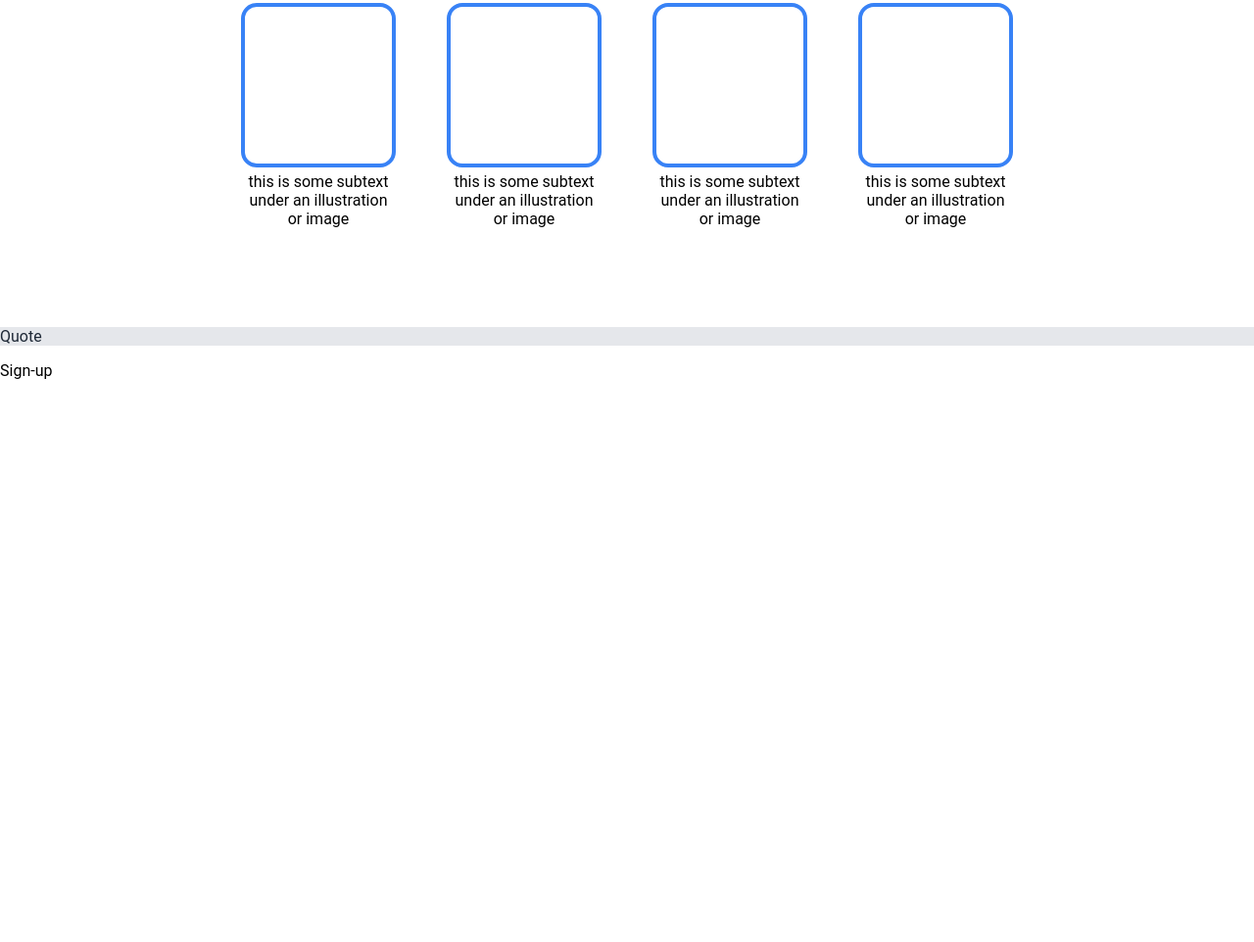
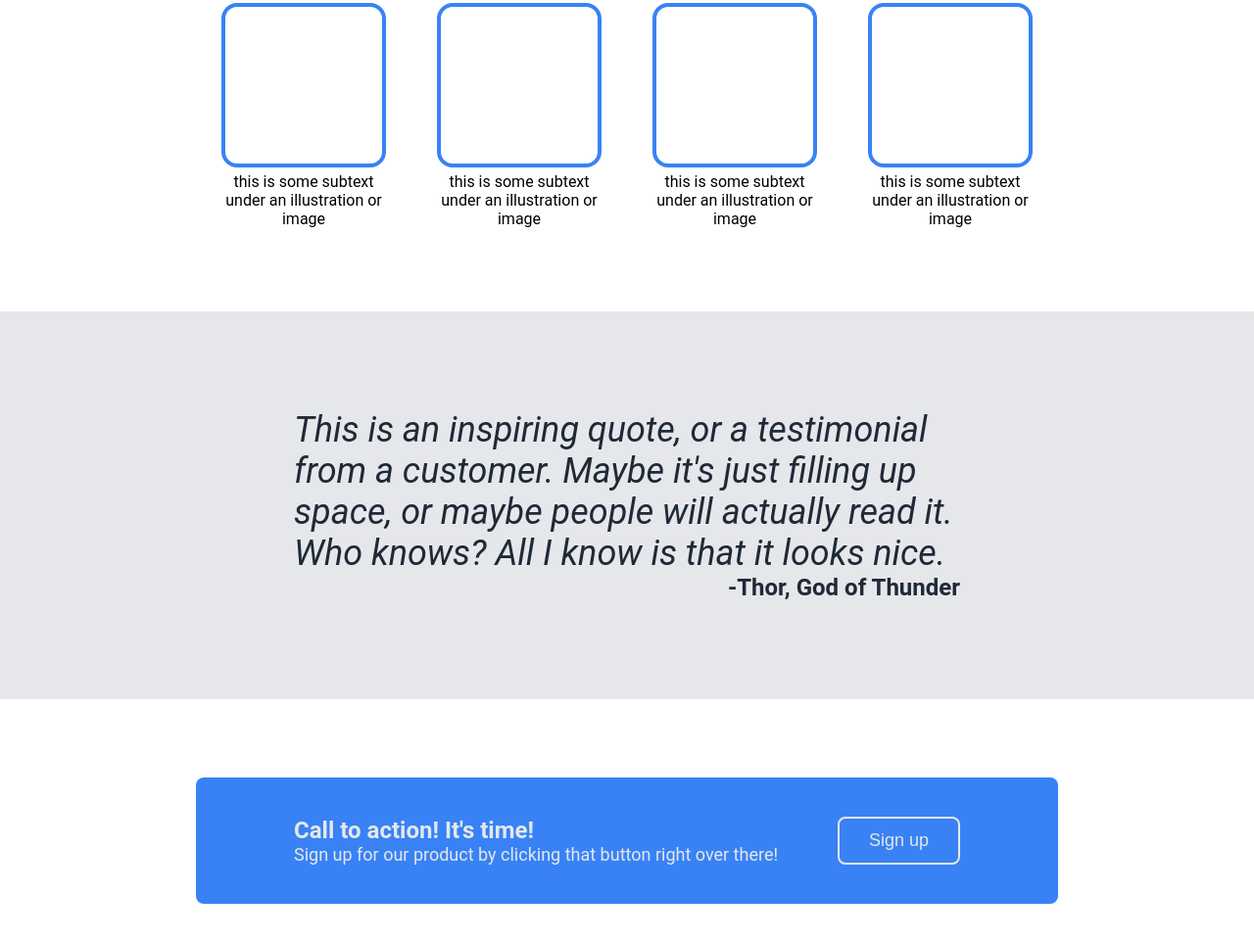
Before and after one commit to rbamboofield/odin-landing-page, a plain HTML site: page index.html in a window 1280 px wide. Shown: the part 670-1632 px from the top of the page at 98% size. Before the commit the page ends 1074 px from the top, so only its background shows below. Drawn offline with Linux system fonts and the light colour scheme.

Commit message:
Finish sessions 2 and 3

```diff
--- a/index.html
+++ b/index.html
@@ -48,10 +48,21 @@
             </div>
         </div>
         <div class="section-2">
-            <p>Quote</p>
+            <p class="s2-main-text">
+                This is an inspiring quote, or a testimonial from a customer.
+                Maybe it's just filling up space, or maybe people will actually read it.
+                Who knows? All I know is that it looks nice.
+            </p>
+            <p class="s2-subtext">-Thor, God of Thunder</p>
         </div>
         <div class="section-3">
-            <p>Sign-up</p>
+            <div class="s3-box">
+                <div class="s3-box-text">
+                    <p class="s3-text-bold"><strong>Call to action! It's time!</strong></p>
+                    <p class="s3-text-normal">Sign up for our product by clicking that button right over there!</p>
+                </div>
+                <button class="s3-button">Sign up</button>
+            </div>
         </div>
     </body>
 </html>
--- a/styles.css
+++ b/styles.css
@@ -97,14 +97,14 @@ body {
 }
 
 .s1-box {
-    width: 150px;
+    width: 160px;
     height: 160px;
     border: 4px solid #3882F6;
     border-radius: 16px;
 }
 
 .s1-box-text {
-    width: 150px;
+    width: 160px;
     text-align: center;
     margin: 5px;
     /* padding: 5px 6px; */
@@ -113,4 +113,47 @@ body {
 .section-2 {
     background-color: #E5E7EB;
     color: #1F2937;
+    display: flex;
+    flex-direction: column;
+    padding: 100px 300px;
 }
+
+.s2-main-text {
+    font-size: 36px;
+    font-style: italic;
+    font-weight: light;
+    margin: 0px;
+}
+
+.s2-subtext {
+    font-size: 24px;
+    font-weight: bold;
+    text-align: right;
+    margin: 0px;
+}
+
+.section-3 {background-color: white;}
+
+.s3-box {
+    margin: 80px 200px;
+    padding: 40px 100px;
+    background-color: #3882F6;
+    color: #E5E7EB;
+    border-radius: 8px;
+    /* height: 200px; */
+    display: flex;
+    justify-content: space-between;
+}
+
+.s3-text-bold {font-size: 24px; margin: 0px;}
+
+.s3-text-normal {font-size: 18px; margin: 0px;}
+
+.s3-button {
+    background-color: #3882F6;
+    border: 2px solid #E5E7EB;
+    border-radius: 8px;
+    padding: 10px 30px;
+    font-size: 18px;
+    color: #E5E7EB;
+}
```
